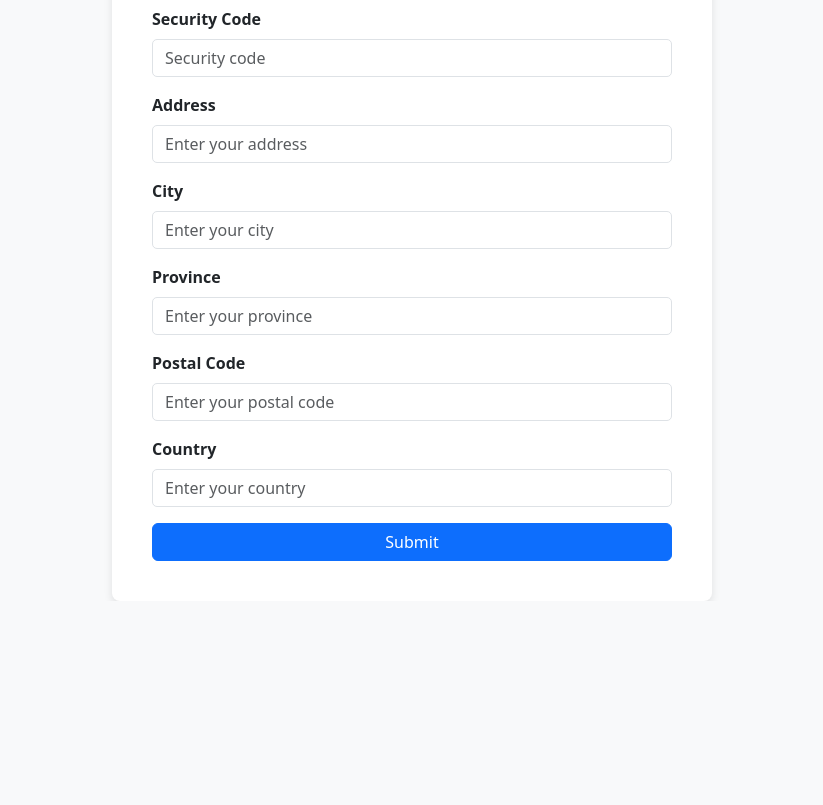
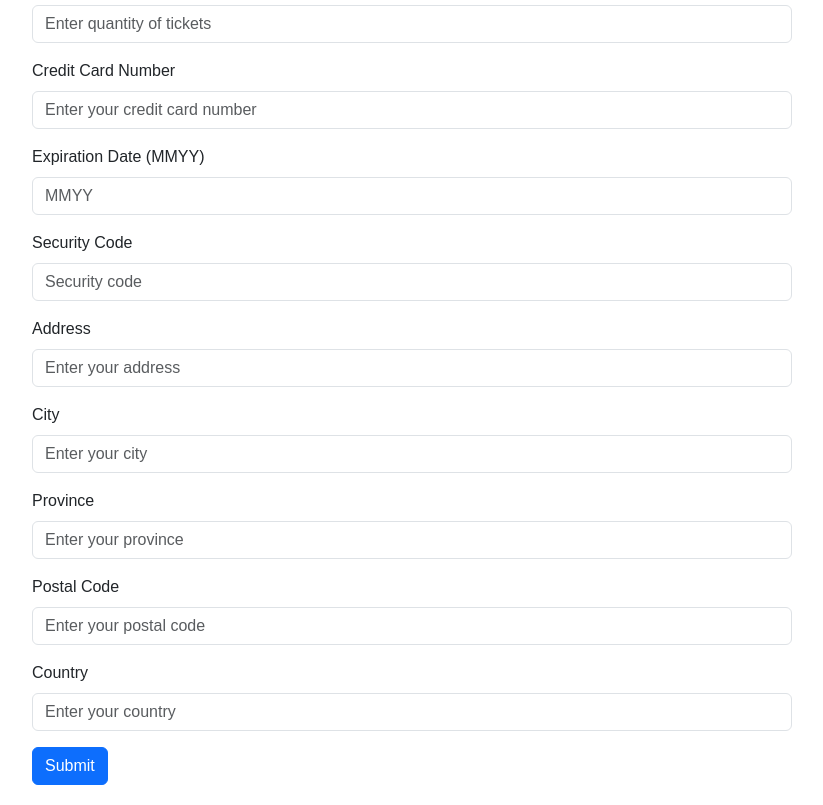
Before and after one commit to MitchellYetman/inf4000-asst4-staticwebapp-js, a website: page index.html in a window 1280 px wide. Shown: the part 408-1213 px from the top of the page, without its empty margins (228-1051 px from the left). Before the commit the page ends 1009 px from the top, so only its background shows below. Drawn offline with nearby package versions, Linux system fonts and the light colour scheme.

Commit message:
troubleshooting

```diff
--- a/index.html
+++ b/index.html
@@ -6,10 +6,11 @@
     <meta name="viewport" content="width=device-width, initial-scale=1.0">
     <link rel="stylesheet" href="node_modules/bootstrap/dist/css/bootstrap.min.css">
     <link rel="stylesheet" href="styles.css">
-    <title>Static web app</title>
+    <title>Concert Ticket Form</title>
 </head>
 
 <body>
+    <div class="container mt-5">
         <div class="form-container">
             <h1>Concert Ticket Form</h1>
             <form id="concertForm" method="POST">
@@ -33,7 +34,7 @@
 
                 <div class="mb-3">
                     <label for="quantity" class="form-label">Quantity</label>
-                <input type="number" class="form-control" id="quantity" placeholder="Enter quantity of tickets"
+                    <input type="text" class="form-control" id="quantity" placeholder="Enter quantity of tickets"
                         required>
                 </div>
 
@@ -70,7 +71,8 @@
 
                 <div class="mb-3">
                     <label for="postalCode" class="form-label">Postal Code</label>
-                <input type="text" class="form-control" id="postalCode" placeholder="Enter your postal code" required>
+                    <input type="text" class="form-control" id="postalCode" placeholder="Enter your postal code"
+                        required>
                 </div>
 
                 <div class="mb-3">
@@ -81,6 +83,7 @@
                 <button type="button" class="btn btn-primary" id="submitButton">Submit</button>
             </form>
         </div>
+    </div>
 
     <script src="script.js"></script>
 </body>
--- a/styles.css
+++ b/styles.css
@@ -1,34 +1,31 @@
-/* Custom styling for form and center alignment */
+/* Make sure the body can scroll */
 body {
-    background-color: #f8f9fa;
-    height: 100vh;
-    display: flex;
-    justify-content: center;
-    align-items: center;
+    overflow-x: hidden;
+    padding: 0;
+    margin: 0;
+    height: 100%;
+    font-family: Arial, sans-serif;
 }
 
+/* Add some padding and centering for the form */
 .form-container {
-    background-color: #ffffff;
-    border-radius: 8px;
-    box-shadow: 0 4px 8px rgba(0, 0, 0, 0.1);
-    padding: 40px;
-    width: 100%;
-    max-width: 600px;
-}
-
-h1 {
-    text-align: center;
-    margin-bottom: 20px;
-}
-
-.form-label {
-    font-weight: bold;
-}
-
-.btn-primary {
+    padding: 20px;
+    margin: 0 auto;
+    max-width: 800px;
     width: 100%;
 }
 
-.form-control {
-    border-radius: 5px;
+/* Make sure the form container is responsive */
+.container {
+    width: 100%;
+    padding-left: 15px;
+    padding-right: 15px;
+    max-width: 100%;
 }
+
+/* Ensure that the header is always visible */
+h1 {
+    text-align: center;
+    font-size: 1.8rem;
+    margin-bottom: 20px;
+}
```
Lines whose indentation alone changed are shown as unchanged.
